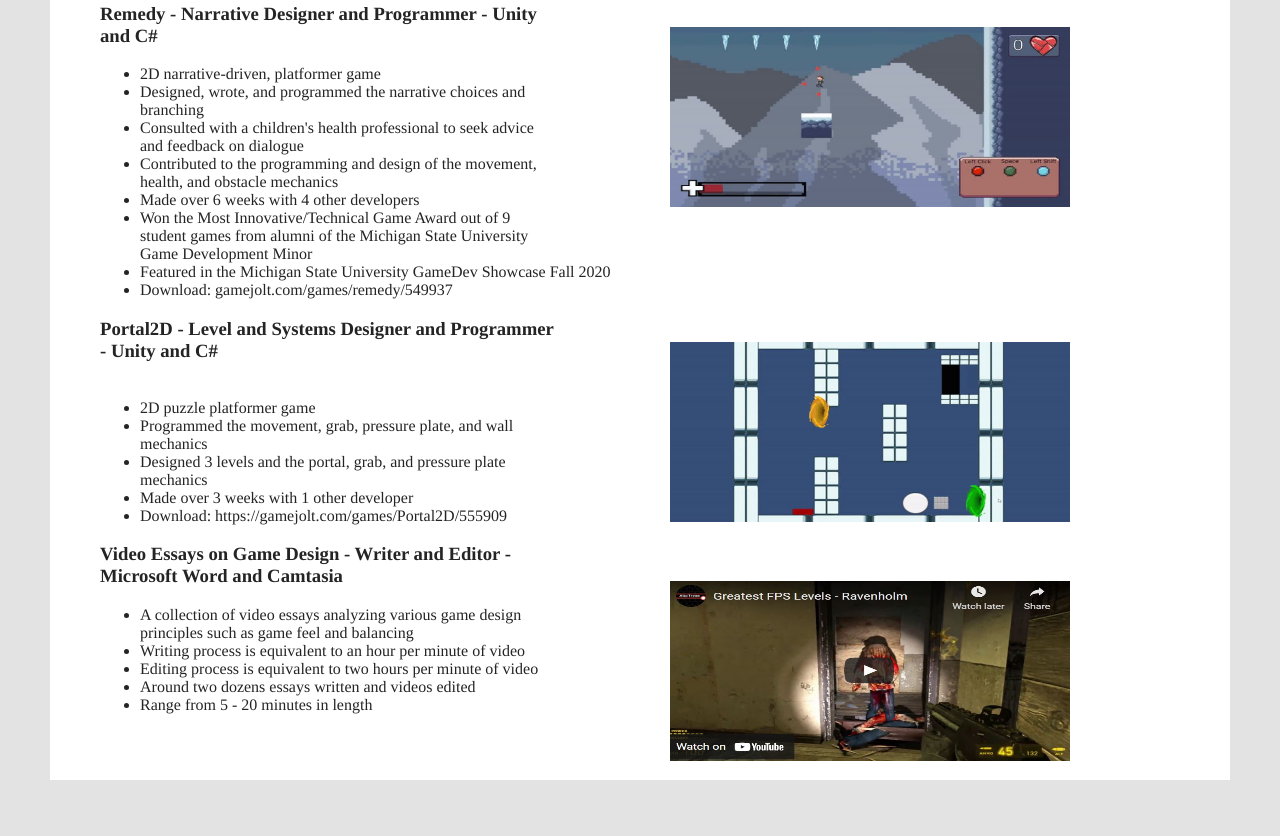
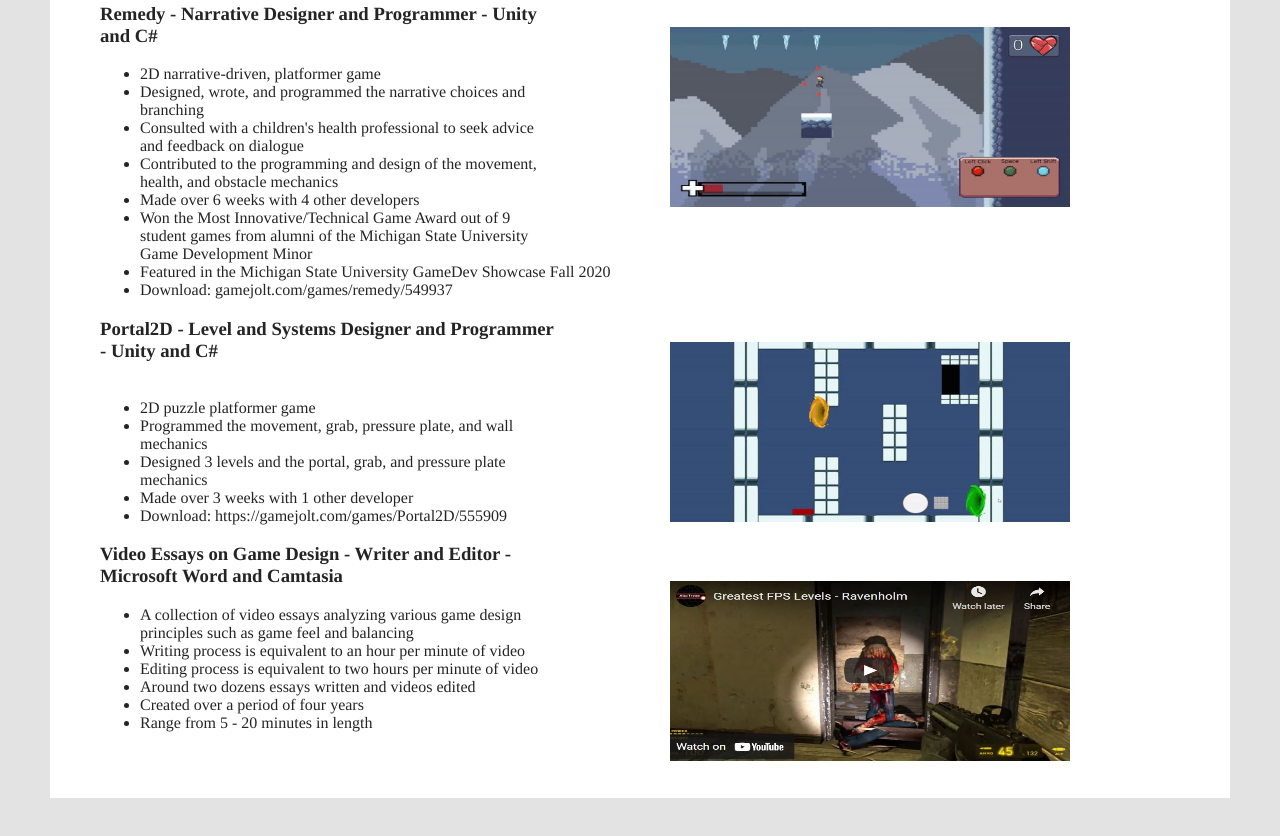
Before and after one commit to AlecTryan/mi349_final, a plain HTML site: page index.html in a window 1280 px wide. Shown: the part 815-1651 px from the top of the page. Drawn offline with Linux system fonts and the light colour scheme.

Commit message:
Update index.html

```diff
--- a/index.html
+++ b/index.html
@@ -92,6 +92,7 @@
 			<li>Writing process is equivalent to an hour per minute of video</li>
 			<li>Editing process is equivalent to two hours per minute of video</li>
 			<li>Around two dozens essays written and videos edited</li>
+			<li>Created over a period of four years</li>
 			<li>Range from 5 - 20 minutes in length</li>
    		</ul>
 
```
